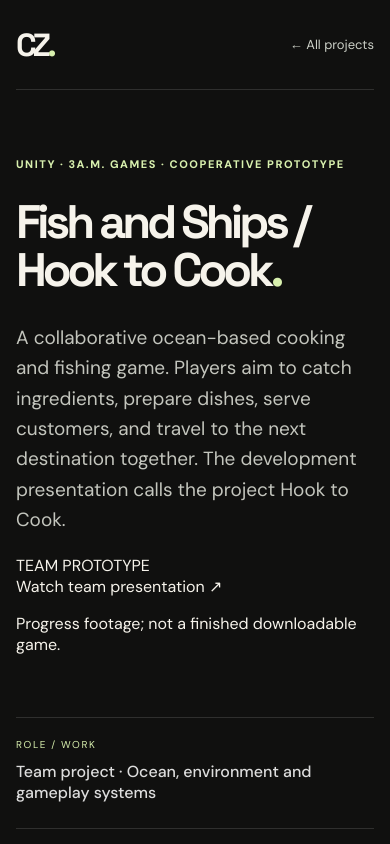
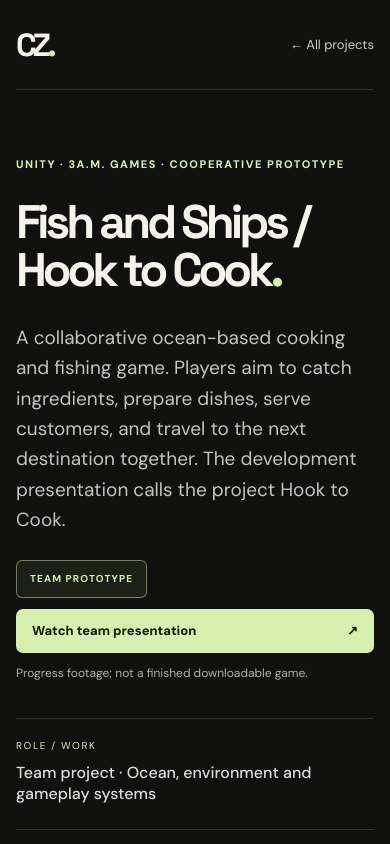
Before and after one commit to skrgulang/congyuzhao-portfolio, a Next.js app: page /projects/fish-and-ships in a window 390 px wide. Shown: the top 844 px of the page. Built offline with nearby package versions, Linux system fonts and the light colour scheme.

Commit message:
Style project availability badges and primary source actions responsively

```diff
--- a/app/globals.css
+++ b/app/globals.css
@@ -688,3 +688,15 @@ html{scroll-padding-top:24px}
 #original-projects{scroll-margin-top:30px}
 @media(max-width:570px){.projectIndexQuickLinks{align-items:flex-start;flex-direction:column;gap:4px;margin-top:18px}}
 @media(prefers-reduced-motion:reduce){.projectIndexQuickLinks a{transition:none}}
+
+/* Project-specific source and release status, kept visible near the case hero. */
+.caseAccess{display:flex;flex-wrap:wrap;align-items:center;gap:14px 22px;margin-top:32px}
+.caseAccessStatus{display:inline-flex;align-items:center;min-height:38px;border:1px solid rgba(213,244,147,.46);background:rgba(180,220,118,.08);padding:9px 13px;border-radius:6px;color:var(--lime);font:700 10px/1.4 'DM Sans',sans-serif;letter-spacing:.11em}
+.caseAccessActions>a{display:inline-flex;align-items:center;justify-content:space-between;gap:26px;min-height:44px;padding:11px 16px;border-radius:7px;background:var(--lime);color:#151b10;font-size:13px;font-weight:750;transition:filter .2s}
+.caseAccessActions>a:hover{filter:brightness(1.12)}
+.caseAccessActions>a:focus-visible{outline:2px solid #fff;outline-offset:4px}
+.caseAccess>p{flex-basis:100%;color:#aab6aa;font-size:12px;line-height:1.6;max-width:580px;margin:0}
+.caseHero .caseMeta{margin-top:44px}
+#case-details{scroll-margin-top:30px}
+@media(max-width:600px){.caseAccess{gap:11px;margin-top:24px}.caseAccessActions{width:100%}.caseAccessActions>a{width:100%}.caseHero .caseMeta{margin-top:35px}}
+@media(prefers-reduced-motion:reduce){.caseAccessActions>a{transition:none}}
```
